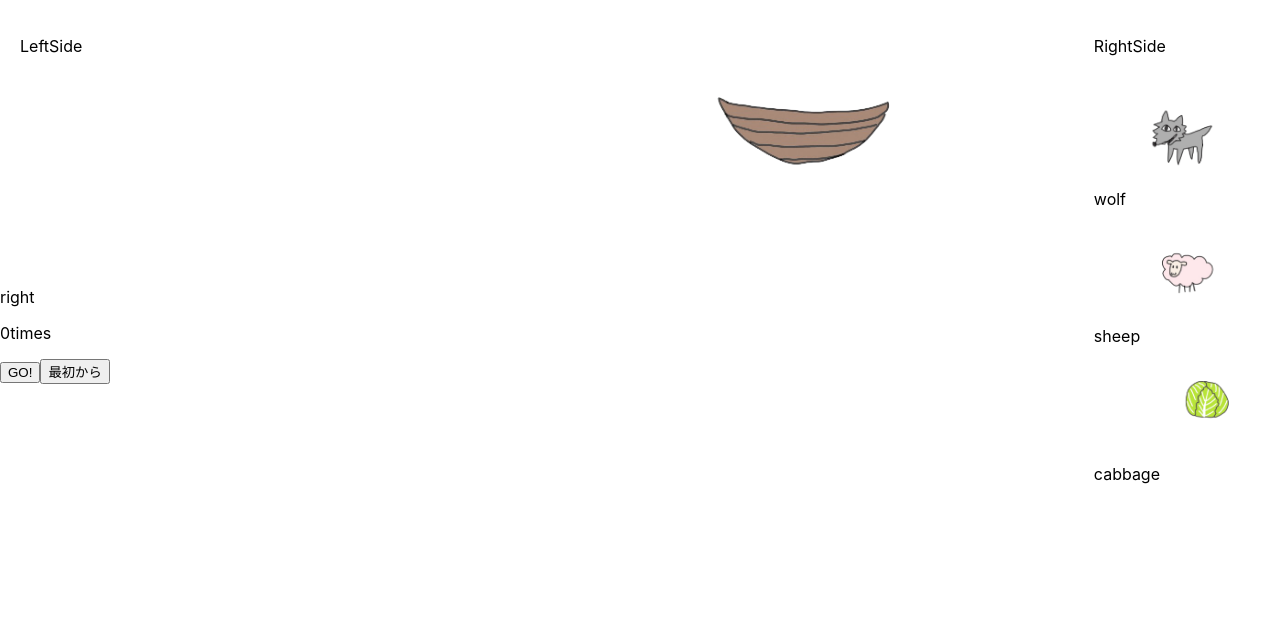
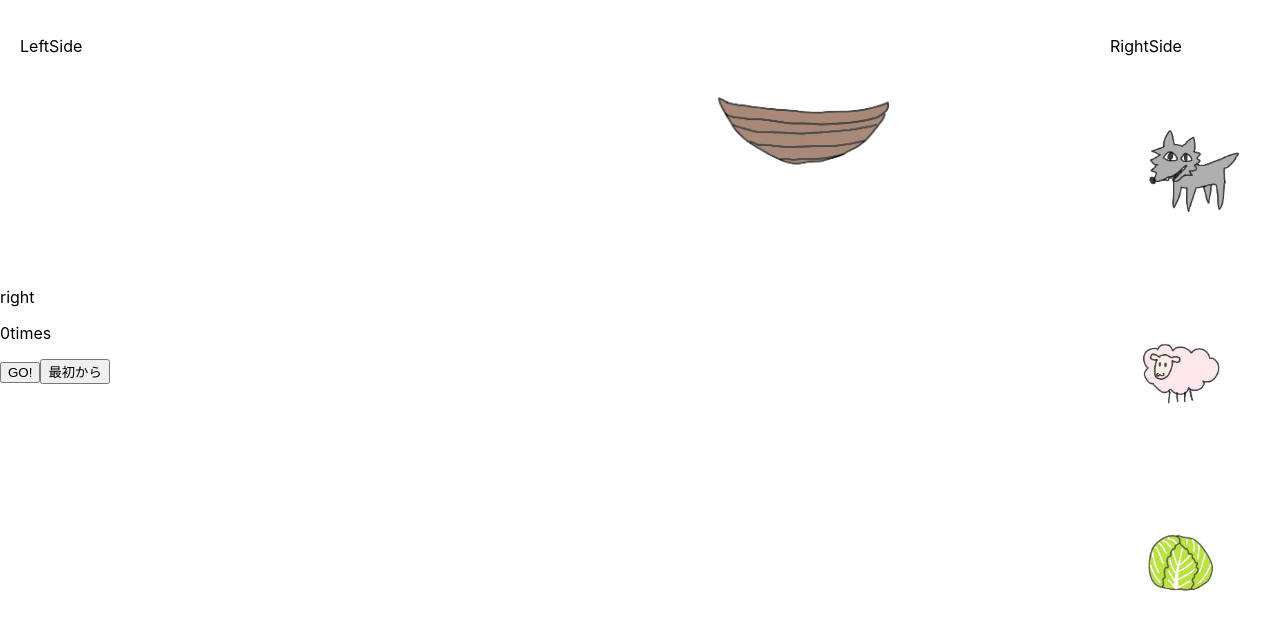
Before and after one commit to nachan28/walf_sheep_cabbage, a React (Create React App) app: page / in a window 1280 px wide. Shown: the top 630 px of the page. Built offline with nearby package versions, Linux system fonts and the light colour scheme.

Commit message:
Done basic implementation of Lest/RightSideItems

```diff
--- a/src/App.tsx
+++ b/src/App.tsx
@@ -60,11 +60,11 @@ function App() {
     setCount(0);
   }
 
-  const handleSelectItem = (item: "wolf" | "sheep" | "cabbage" | null) => {
-    if (item && boatLocation === locations[item]) {
-      // setSelectedItem(item)
-    }
-  }
+  // const handleSelectItem = (item: "wolf" | "sheep" | "cabbage" | null) => {
+  //   if (item && boatLocation === locations[item]) {
+  //     // setSelectedItem(item)
+  //   }
+  // }
 
   const isGameOver = (locations: Locations) => {
     if (locations.wolf === locations.sheep && boatLocation !== locations.wolf && locations.cabbage !== locations.wolf) {
@@ -86,18 +86,18 @@ function App() {
   // "left" と "right" のアイテムリストを生成
   const leftItems = Object.entries(locations)
     .filter(([key, value]) => value === "left")
-    .map(([key]) => key);
+    .map(([key]) => key) as ("wolf" | "sheep" | "cabbage")[];
 
   const rightItems = Object.entries(locations)
     .filter(([key, value]) => value === "right")
-    .map(([key]) => key);
+    .map(([key]) => key) as ("wolf" | "sheep" | "cabbage")[];
 
   return (
     <DndProvider backend={HTML5Backend}>
       <div style={{display: "flex", justifyContent:"space-around", flexDirection: "column"}}>
         <Boat boatLocation={boatLocation}></Boat>
-        <LeftSideItems items={leftItems}></LeftSideItems>
-        <RightSideItems items={rightItems}></RightSideItems>
+        <LeftSideItems items={leftItems} locations={locations}></LeftSideItems>
+        <RightSideItems items={rightItems} locations={locations}></RightSideItems>
       </div>
       <p>{boatLocation}</p>
       {/* <p>selected: {selectedItem}</p> */}
--- a/src/components/Boat.tsx
+++ b/src/components/Boat.tsx
@@ -16,9 +16,9 @@ type DraggableItem = {
 
 export const Boat = (props: Props) => {
     const { boatLocation } = props;
-    useEffect(() => {
-        console.log("Updated locations in Boat:", boatLocation);
-    }, [boatLocation]);
+    // useEffect(() => {
+    //     console.log("Updated locations in Boat:", boatLocation);
+    // }, [boatLocation]);
     const [boatItem, setBoatItem] = useState<DraggableItem | null>(null)
     const [{ isOver }, drop] = useDrop(
         () => ({
--- a/src/components/Item.tsx
+++ b/src/components/Item.tsx
@@ -6,13 +6,11 @@ import { useEffect, useState } from "react";
 type Props = {
     src: string;
     type: "wolf" | "sheep" | "cabbage"
-    onClick: () => void;
     location: Location
-    onMoveComplete: () => void
 }
 
 export const Item = (props: Props) => {
-    const { src, type, onClick, location, onMoveComplete } = props
+    const { src, type, location} = props
     const [style, setStyle] = useState({});
 
 
@@ -54,7 +52,7 @@ export const Item = (props: Props) => {
                     cursor: cursorStyle,
                 }}
             >
-                <img src={src} alt={type} onClick={onClick} width="150px" style={style} />
+                <img src={src} alt={type} width="150px" style={style} />
             </div>
         // </motion.div>
     )
--- a/src/components/RightSideItems.tsx
+++ b/src/components/RightSideItems.tsx
@@ -1,10 +1,13 @@
+import { Locations } from "../App"
 import { Item } from "./Item"
 
 export type SideItemProps = {
-    items: string[]
+    items: ("wolf" | "sheep" | "cabbage")[]
+    locations: Locations
 }
 
-export const RightSideItems = (items: SideItemProps) => {
+export const RightSideItems = ({ items, locations }: SideItemProps) => {
+
     return (
         <div className="right-item-container" style={{
             position: "fixed",
@@ -13,16 +16,12 @@ export const RightSideItems = (items: SideItemProps) => {
             margin: "20px"
         }}>
             <p>RightSide</p>
-            {items.items.map((item, index) => (
-                <>
-                    <div key={index} className="right-item">
-                        {item}
-                        <img src={item === "wolf" ? "/wolf.png" :
-                            item === "sheep" ? "/sheep.png" : "/cabbage.png"}
-                            alt={item}
-                            width="100px"/>
-                    </div>
-                </>
+            {items.map((item, index) => (
+                <Item src={item === "wolf" ? "/wolf.png" :
+                    item === "sheep" ? "/sheep.png" : "/cabbage.png"}
+                    type={item}
+                    location={locations[item]}
+                    key={index}></Item>
             ))}
         </div>
     )
```
